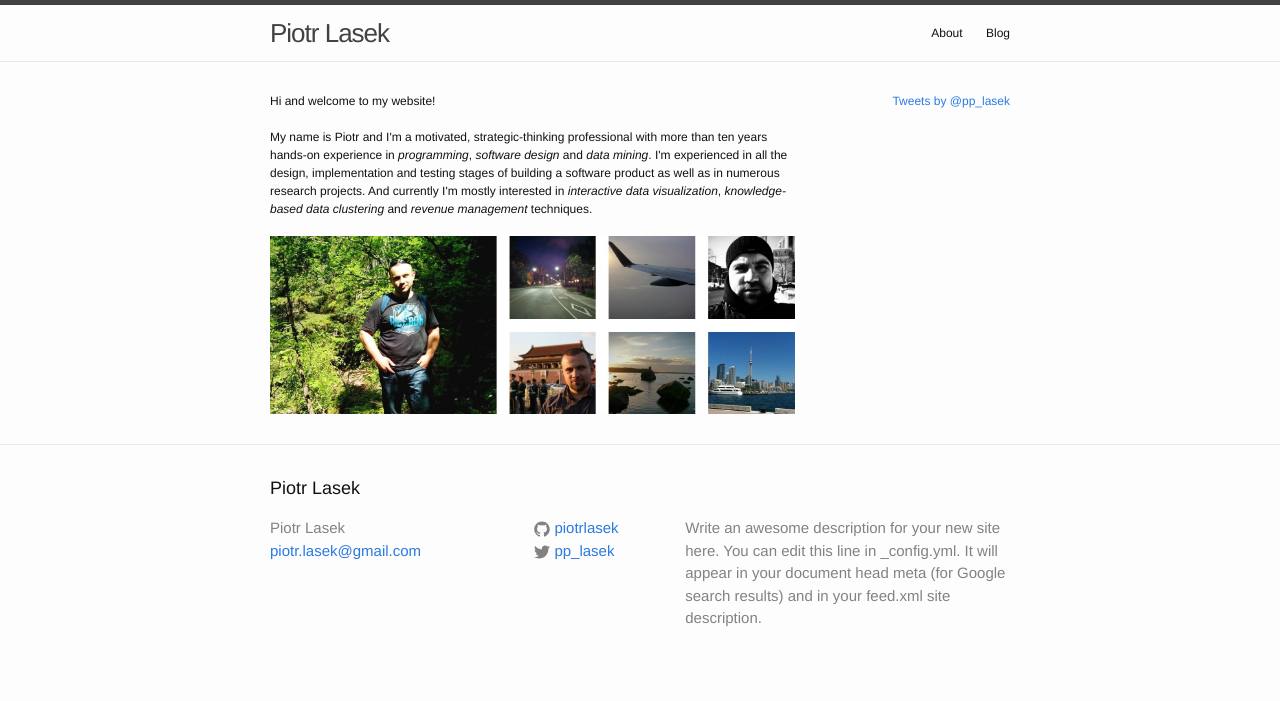
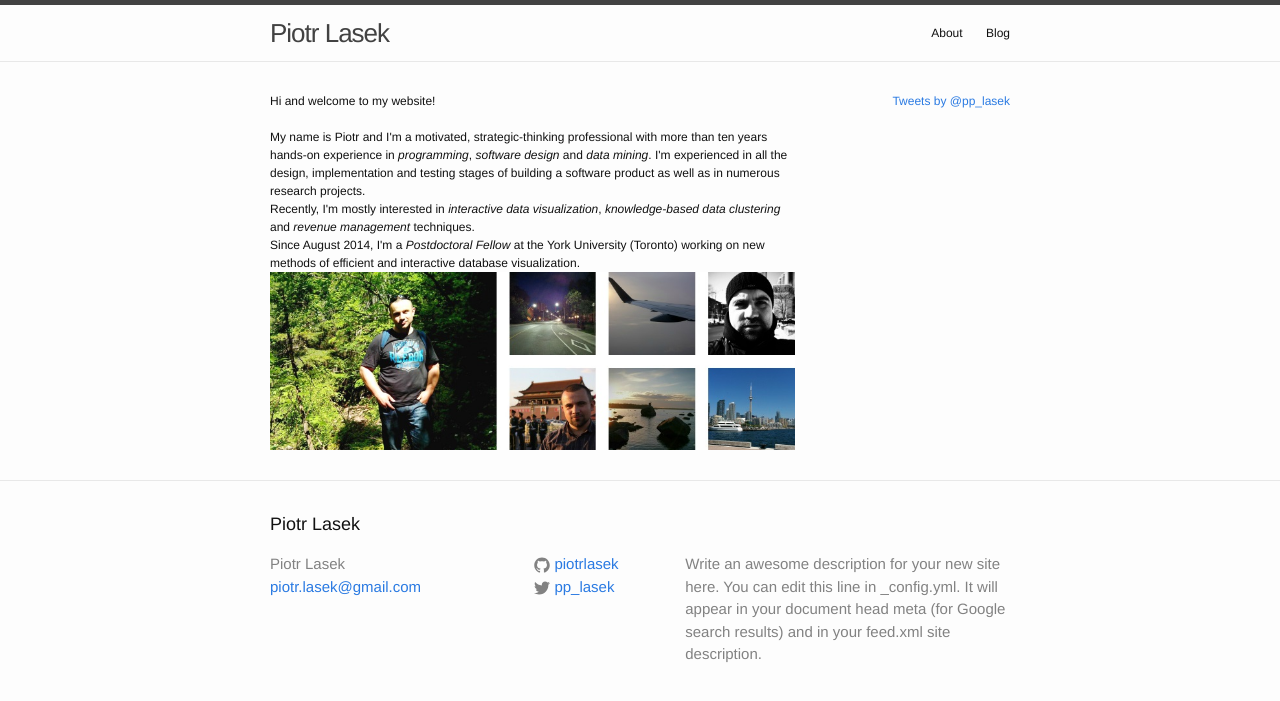
Before and after one commit to piotrlasek/piotrlasek.github.io, a Jekyll site: the page built from index.html, in a window 1280 px wide. Shown: the top 701 px of the page. Built offline with Jekyll 4.4.1, drawn with Linux system fonts in a browser that asks for light colours; the list of posts is cut into pages by our own code; comment, search, counter and statistics services are not loaded.

Commit message:
some changes

```diff
--- a/index.html
+++ b/index.html
@@ -15,11 +15,16 @@ implementation and testing stages
 of building a software product
 as well as in numerous
 research projects.
-And currently I'm mostly interested in
+<br>
+Recently, I'm mostly interested in
 <i>interactive data visualization</i>,
 <i>knowledge-based data clustering</i>
 and <i>revenue management</i> techniques.
 <br>
+Since August 2014, I'm a <i>Postdoctoral Fellow</i>
+at the York University (Toronto) working
+on new methods of efficient and interactive database
+visualization.
 <br>
 <img src="images/home.jpg"/>
 </div>
```
Also changed, not shown: 1 other file.
